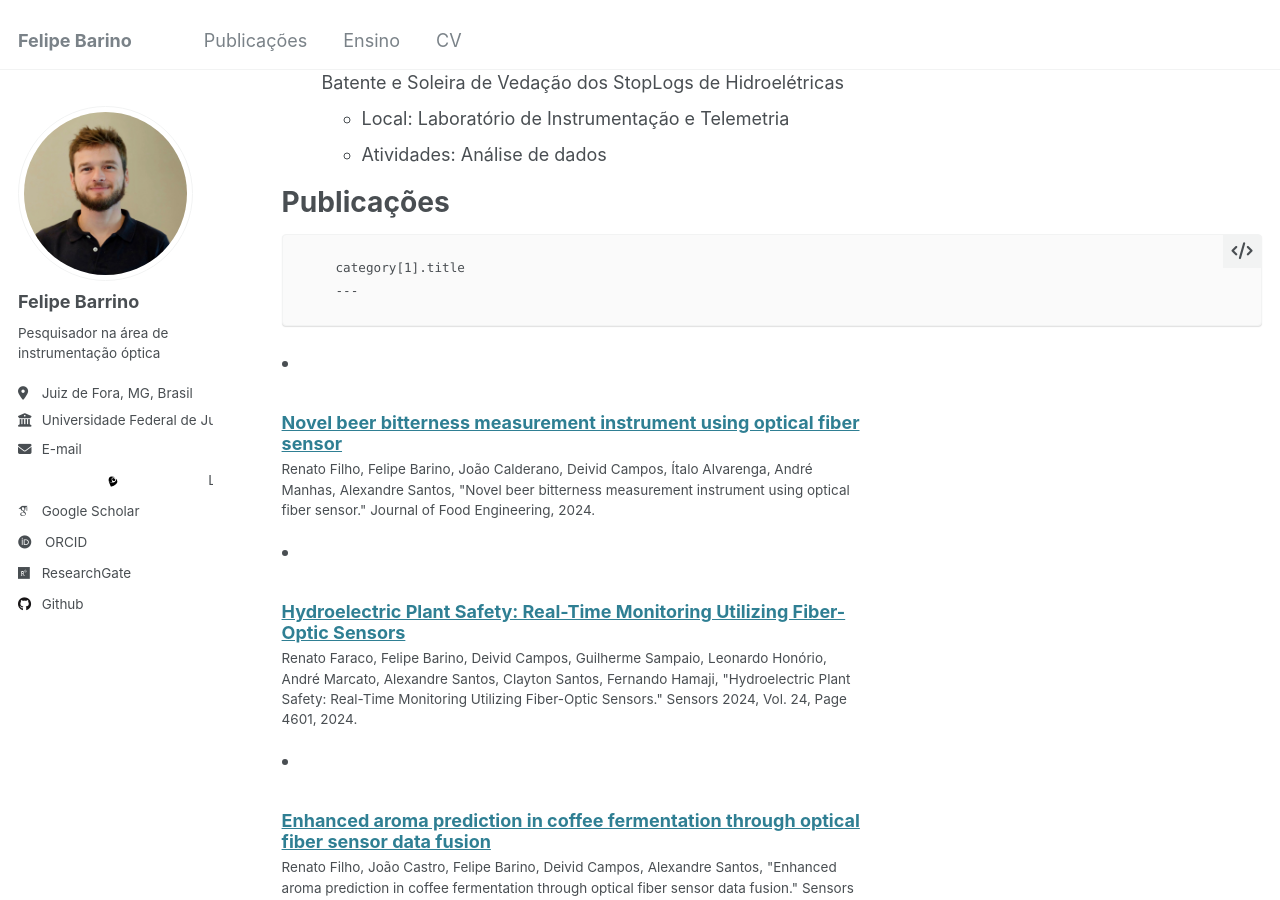
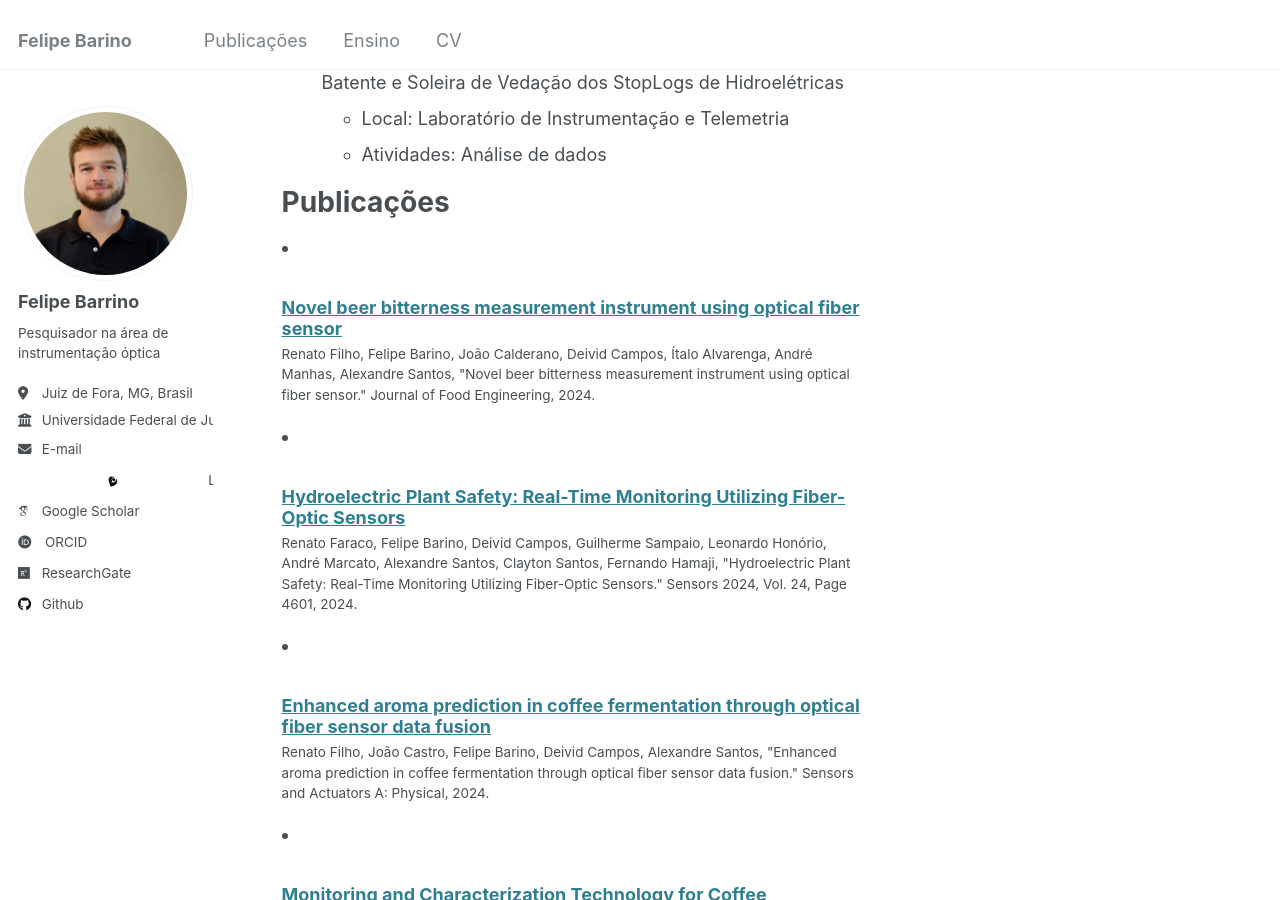
Before and after one commit to felipebarino/felipebarino.github.io, a Jekyll site: the page built from _pages/cv.md, in a window 1280 px wide and 900 px high, scrolled down 851 px. Built offline with Jekyll 4.4.1, drawn with Linux system fonts in a browser that asks for light colours; some web fonts are replaced; some of the changed text lies outside the part shown.

```diff
--- a/_pages/cv.md
+++ b/_pages/cv.md
@@ -48,11 +48,6 @@ Publicações
       {% if post.category != category[0] %}
         {% continue %}
       {% endif %}
-      {% unless title_shown %}
-        category[1].title
-        ---
-        {% assign title_shown = true %}
-      {% endunless %}
       {% include archive-single-cv.html %}
     {% endfor %}
   {% endfor %}
--- a/assets/css/main.scss
+++ b/assets/css/main.scss
@@ -41,7 +41,7 @@
 @import "print";
 
 .svg-icon {
-    width: 1em; /* Define a largura do ícone como 1em, que é o tamanho da fonte do elemento pai */
-    height: 1em; /* Define a altura do ícone como 1em */
-    vertical-align: middle; /* Alinha verticalmente o ícone ao meio do texto */
+    width: 1em;
+    height: 1em;
+    vertical-align: middle;
   }
```
